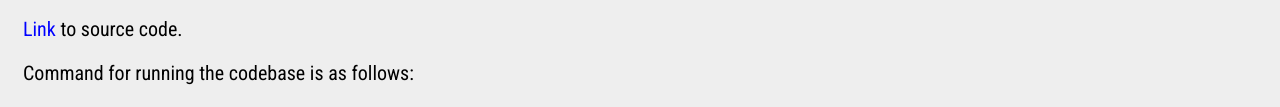
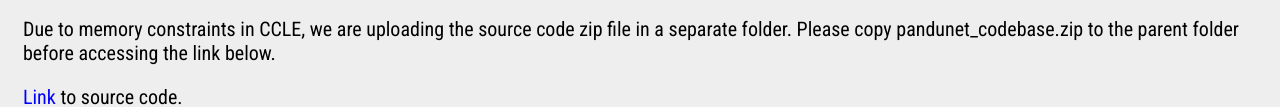
Before and after one commit to Aishwarya3011/Pandunet_Web, a plain HTML site: page Index.html in a window 1280 px wide. Shown: the part 5131-5238 px from the top of the page. Drawn offline with Linux system fonts and the light colour scheme.

```diff
--- a/Index.html
+++ b/Index.html
@@ -465,6 +465,7 @@
         <div id="code" class="subjects">
             <div id="main-heading">CODE</div>
             <div class="content">
+                <p>Due to memory constraints in CCLE, we are uploading the source code zip file in a separate folder. Please copy pandunet_codebase.zip to the parent folder before accessing the link below.</p>
                 <a class="link-color" href="pandunet_codebase.zip">Link </a> to source code.
                 <br>
                 <p>Command for running the codebase is as follows:
```
